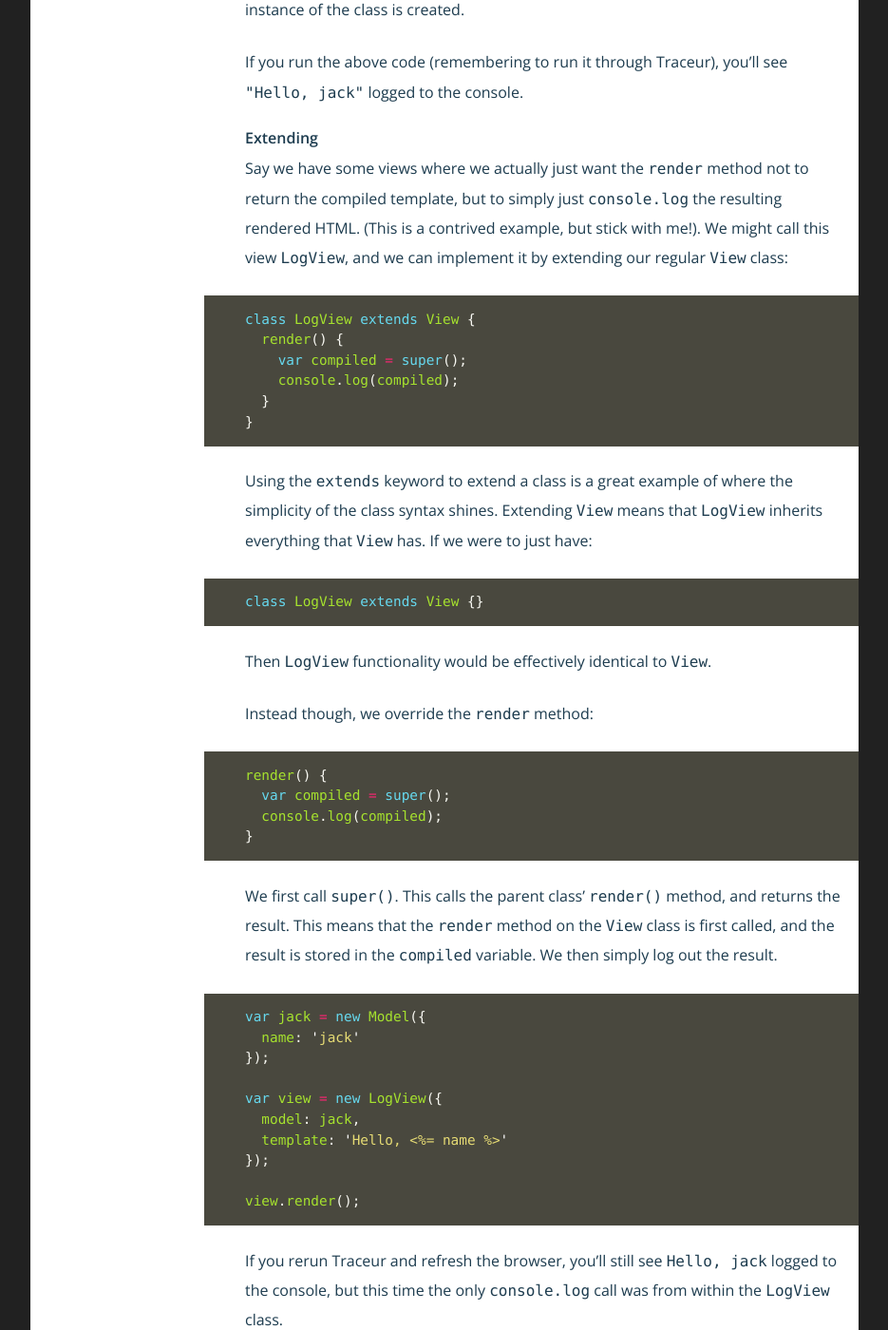
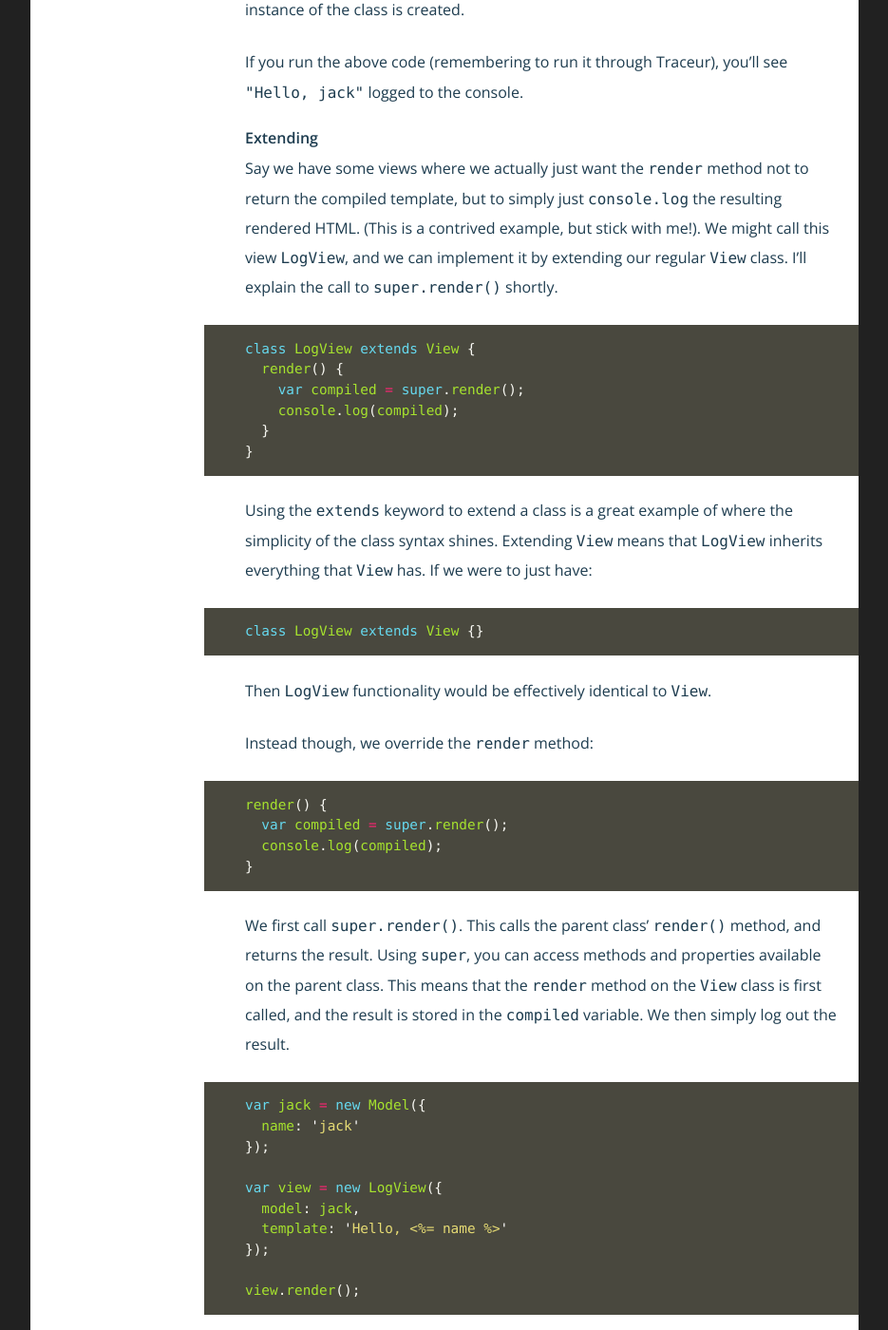
Before and after one commit to jackfranklin/javascriptplayground.com, a Jekyll site: the page built from _posts/2014-07-22-introduction-to-es6-classes-tutorial.md, in a window 1280 px wide and 1400 px high, scrolled down 2464 px. Shown: the whole window at 95% size, without its empty margins (178-1113 px from the left). Built offline with Jekyll 4.4.1, drawn with Linux system fonts in a browser that asks for light colours; nearby versions of some CDN libraries; Markdown is read by kramdown in place of the engine named in the settings; a script that is not in the unit is left out.

Commit message:
Update ES6 classes spec change

````diff
--- a/_posts/2014-07-22-introduction-to-es6-classes-tutorial.md
+++ b/_posts/2014-07-22-introduction-to-es6-classes-tutorial.md
@@ -82,12 +82,12 @@ If you run the above code (remembering to run it through Traceur), you'll see `"
 
 ## Extending
 
-Say we have some views where we actually just want the `render` method not to return the compiled template, but to simply just `console.log` the resulting rendered HTML. (This is a contrived example, but stick with me!). We might call this view `LogView`, and we can implement it by extending our regular `View` class:
+Say we have some views where we actually just want the `render` method not to return the compiled template, but to simply just `console.log` the resulting rendered HTML. (This is a contrived example, but stick with me!). We might call this view `LogView`, and we can implement it by extending our regular `View` class. I'll explain the call to `super.render()` shortly.
 
 ```js
 class LogView extends View {
   render() {
-    var compiled = super();
+    var compiled = super.render();
     console.log(compiled);
   }
 }
@@ -105,12 +105,12 @@ Instead though, we override the `render` method:
 
 ```js
 render() {
-  var compiled = super();
+  var compiled = super.render();
   console.log(compiled);
 }
 ```
 
-We first call `super()`. This calls the parent class' `render()` method, and returns the result. This means that the `render` method on the `View` class is first called, and the result is stored in the `compiled` variable. We then simply log out the result.
+We first call `super.render()`. This calls the parent class' `render()` method, and returns the result. Using `super`, you can access methods and properties available on the parent class. This means that the `render` method on the `View` class is first called, and the result is stored in the `compiled` variable. We then simply log out the result.
 
 ```js
 var jack = new Model({
````
